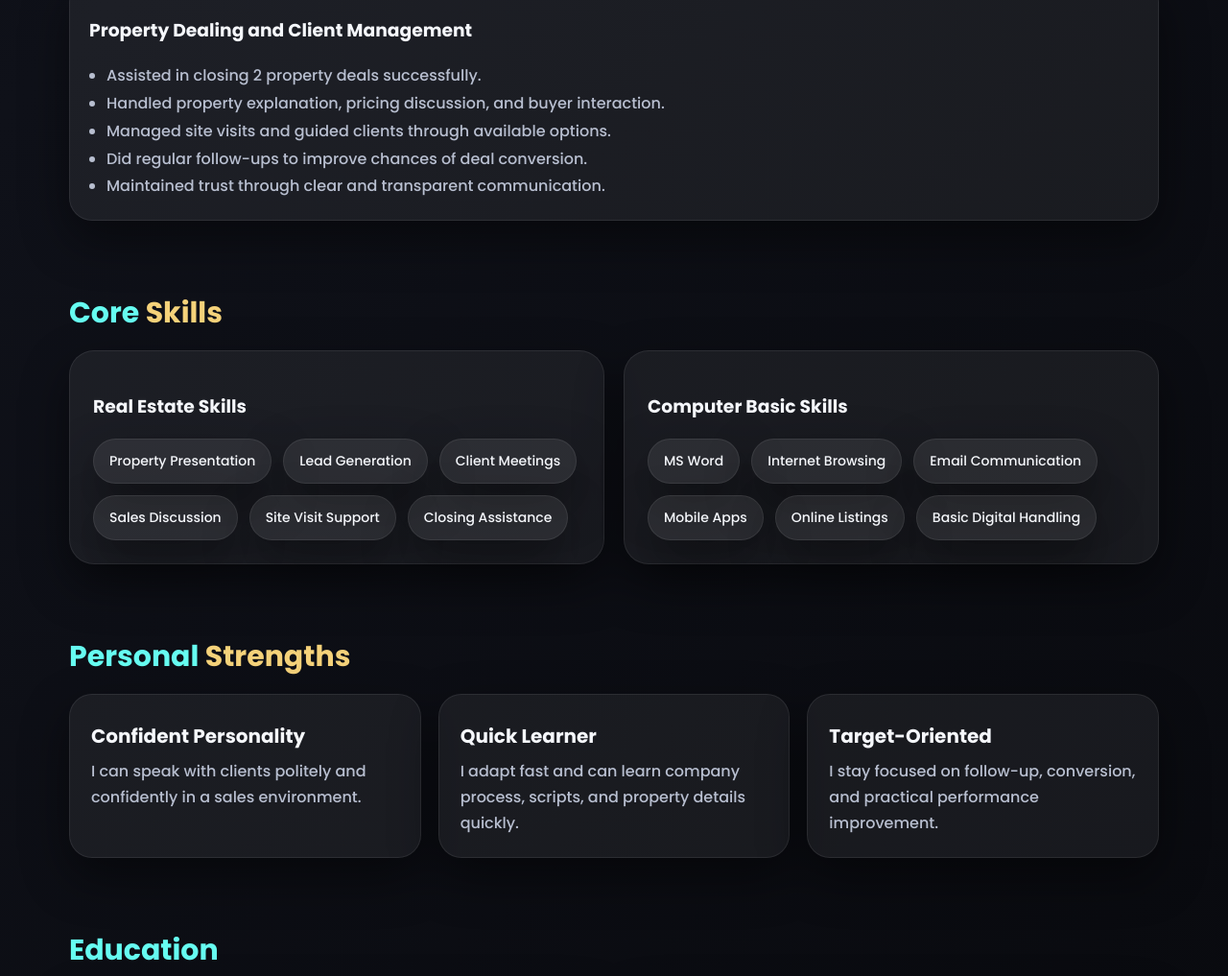
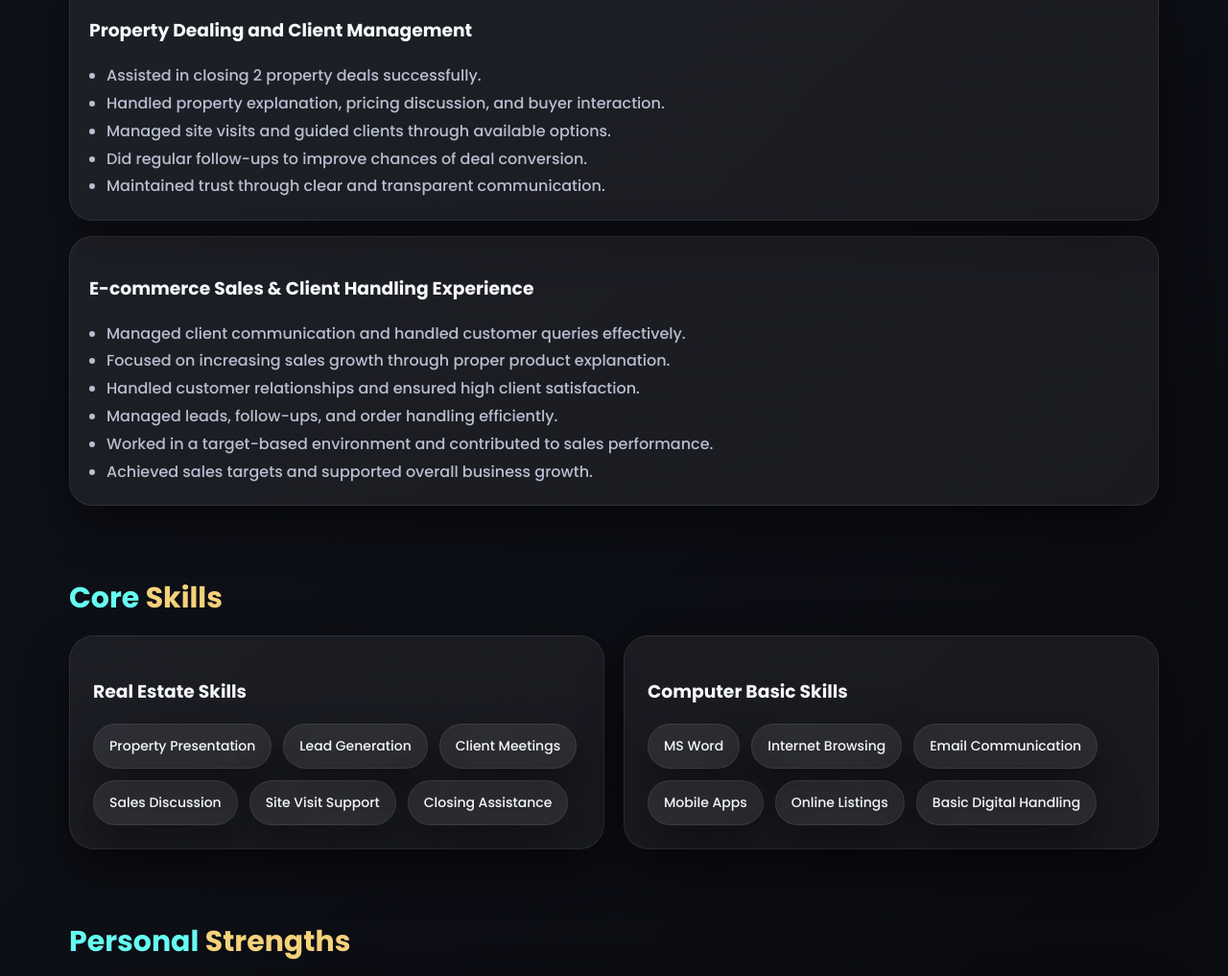
Before and after one commit to harsit56-dot/Resume-, a plain HTML site: page index.html in a window 1280 px wide. Shown: the part 1658-2675 px from the top of the page at 96% size. Drawn offline with Linux system fonts and the light colour scheme.

Commit message:
index.html

```diff
--- a/index.html
+++ b/index.html
@@ -3,7 +3,7 @@
 <head>
 <meta charset="UTF-8">
 <meta name="viewport" content="width=device-width, initial-scale=1.0">
-<title>Pro Max Ultra Premium Resume</title>
+<title>Harshit | Real Estate Sales Executive</title>
 <link href="https://fonts.googleapis.com/css2?family=Poppins:wght@300;500;700&display=swap" rel="stylesheet">
 <style>
 body{
@@ -270,9 +270,10 @@ body::before{
 
 <section id="experience" class="section reveal">
   <h2 class="section-title"><span>Experience</span></h2>
+
   <div class="timeline">
+
     <div class="timeline-item">
-
       <h3>Property Dealing and Client Management</h3>
       <ul>
         <li>Assisted in closing 2 property deals successfully.</li>
@@ -282,6 +283,19 @@ body::before{
         <li>Maintained trust through clear and transparent communication.</li>
       </ul>
     </div>
+
+    <div class="timeline-item">
+      <h3>E-commerce Sales & Client Handling Experience</h3>
+      <ul>
+        <li>Managed client communication and handled customer queries effectively.</li>
+        <li>Focused on increasing sales growth through proper product explanation.</li>
+        <li>Handled customer relationships and ensured high client satisfaction.</li>
+        <li>Managed leads, follow-ups, and order handling efficiently.</li>
+        <li>Worked in a target-based environment and contributed to sales performance.</li>
+        <li>Achieved sales targets and supported overall business growth.</li>
+      </ul>
+    </div>
+
   </div>
 </section>
 
```
Lines whose indentation alone changed are shown as unchanged.
